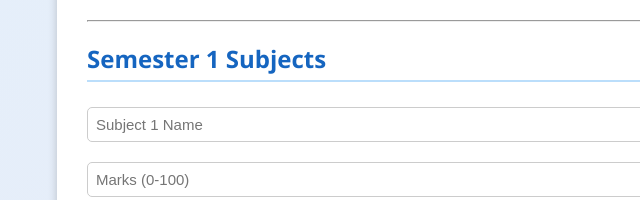
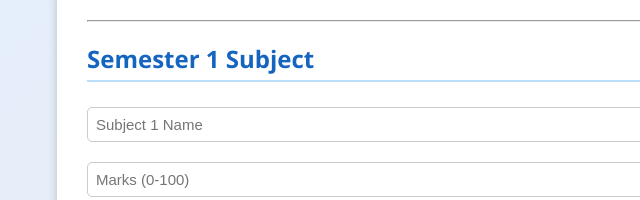
Before and after one commit to adityaa099/practice, a plain HTML site: page index.html in a window 1280 px wide. Shown: the part 1024-1224 px from the top of the page, 153-793 px from the left. Drawn offline with Linux system fonts and the light colour scheme.

Commit message:
7 updatedd website

```diff
--- a/index.html
+++ b/index.html
@@ -78,7 +78,7 @@
     <hr>
 
     <div id="sem1" class="semester active">
-      <h2>Semester 1 Subjects</h2>
+      <h2>Semester 1 Subject</h2>
       <input type="text" placeholder="Subject 1 Name">
       <input type="number" placeholder="Marks (0-100)" min="0" max="100">
       <input type="text" placeholder="Subject 2 Name">
```
